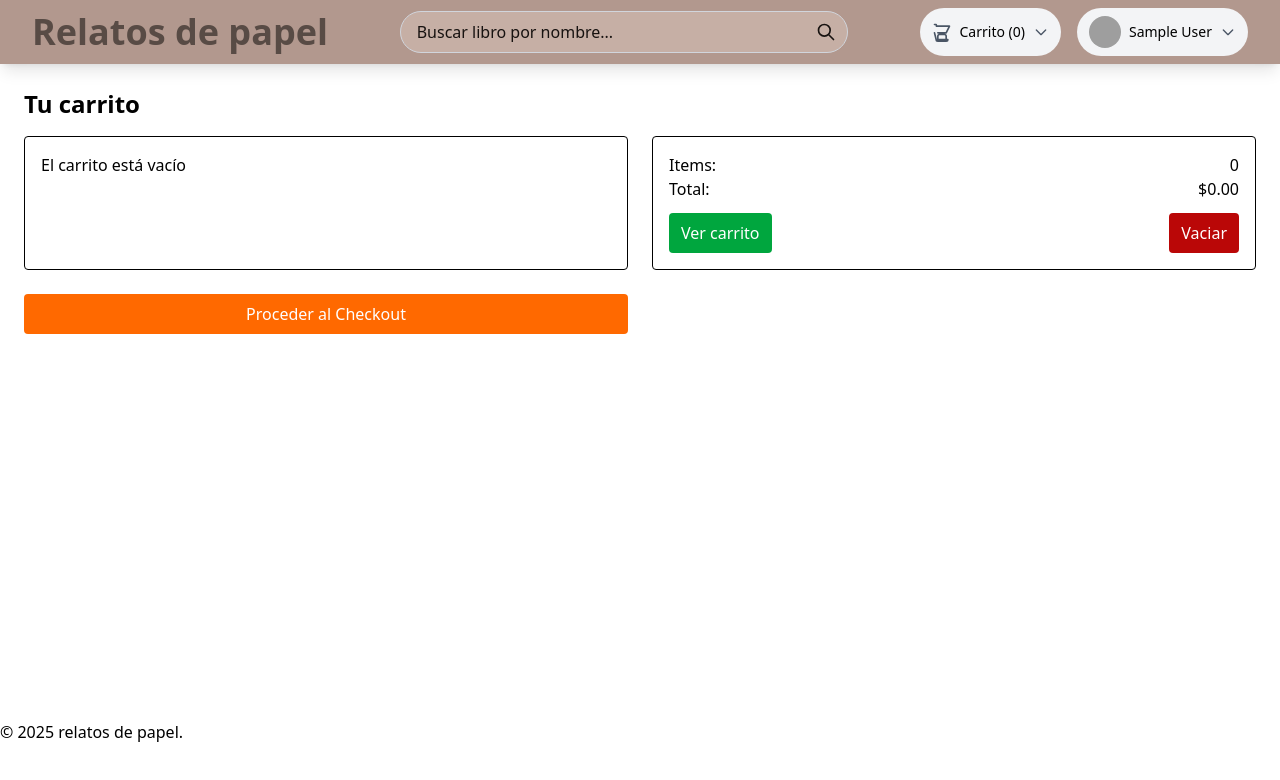
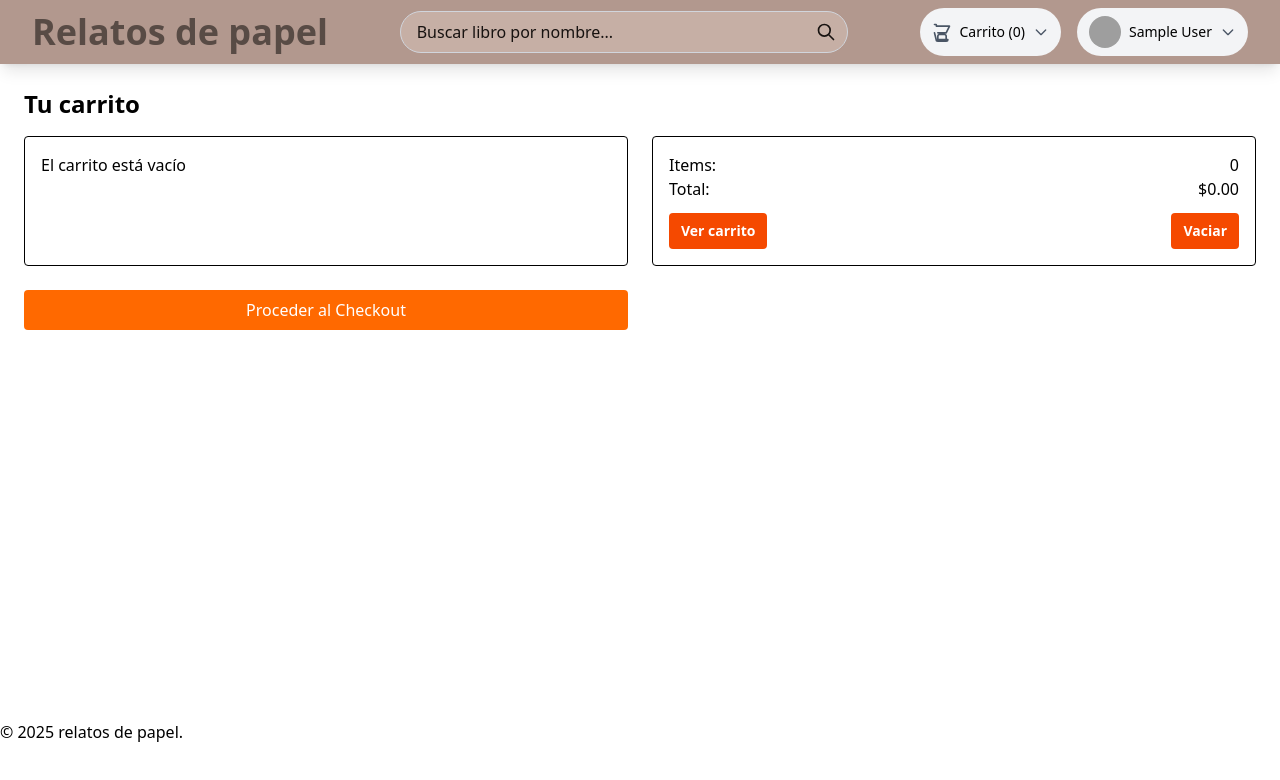
Before and after one commit to JimmyMunoz17/Relatos_de_papel, a React (Vite) app: page /cart in a window 1280 px wide. Shown: the top 780 px of the page. Built offline with nearby package versions, Linux system fonts and the light colour scheme; sample sign-in values are in the browser's storage; grey boxes are pictures that could not be loaded.

Commit message:
se ajustan color naranja a carrito y se elimina ver carrito completo del Header

```diff
--- a/src/components/cart/CartSummary.jsx
+++ b/src/components/cart/CartSummary.jsx
@@ -15,8 +15,11 @@ const CartSummary = () => {
         <div>${totalPrice.toFixed(2)}</div>
       </div>
       <div className="mt-3 flex justify-between">
-        <Link to="/cart" className="px-3 py-2 bg-green-600 text-white rounded">Ver carrito</Link>
-        <button onClick={clear} className="px-3 py-2 bg-red-600 text-white rounded">Vaciar</button>
+        <Link to="/cart" className="px-3 py-2 bg-[#F54900] text-white rounded text-sm font-semibold hover:bg-[#d84000] transition">Ver carrito</Link>
+        <button
+          onClick={clear}
+          className="px-3 py-2 bg-[#F54900] text-white rounded text-sm font-semibold hover:bg-[#d84000] transition">Vaciar</button>
+
       </div>
     </div>
   );
--- a/src/components/header.jsx
+++ b/src/components/header.jsx
@@ -121,16 +121,11 @@ const Header = ({ user, onLogout }) => {
                   <CartSummary />
                   {totalItems > 0 && (
                     <div className="mt-4 space-y-2">
-                      <Link
-                        to="/cart"
-                        className="block w-full text-center px-4 py-2 text-sm text-blue-600 hover:bg-blue-50 rounded border border-blue-600 transition-colors"
-                        onClick={() => setIsCartOpen(false)}
-                      >
-                        Ver Carrito Completo
-                      </Link>
+
+
                       <Link
                         to="/checkout"
-                        className="block w-full text-center px-4 py-2 text-sm text-white bg-blue-600 hover:bg-blue-700 rounded transition-colors"
+                        className="block w-full text-center px-4 py-2 text-sm text-white bg-[#F54900] hover:bg-[#d84000] rounded transition-colors"
                         onClick={() => setIsCartOpen(false)}
                       >
                         Proceder al Checkout
```
